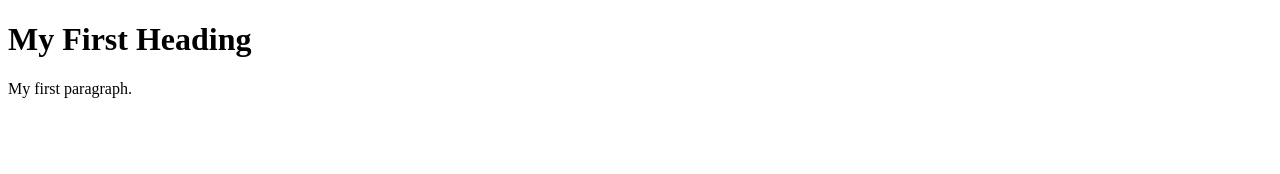
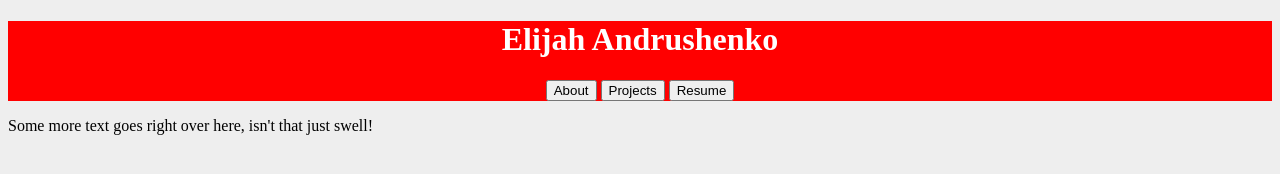
Before and after one commit to Eandrushenko/Eandrushenko.github.io, a plain HTML site: page index.html in a window 1280 px wide. Drawn offline with Linux system fonts and the light colour scheme.

Commit message:
Added some CSS to the site

```diff
--- a/index.html
+++ b/index.html
@@ -1,12 +1,15 @@
 <!DOCTYPE html>
 <html>
-<head>
-<title>Page Title</title>
-</head>
-<body>
+	<head>
+		<title> My Website </title>
+		<link rel="stylesheet" type="text/css" href="style.css" />
+	</head>
 
-<h1>My First Heading</h1>
-<p>My first paragraph.</p>
+	<body>
+		<div id="header">
+			<h1> Elijah Andrushenko </h1> <button type="button">About</button> <button type="button">Projects</button> <button type="button">Resume</button>
+		</div>
 
-</body>
+		<p>Some more text goes right over here, isn't that just swell!</p>
+	</body>
 </html>
--- /dev/null
+++ b/style.css
@@ -0,0 +1,11 @@
+body
+{
+	background-color: #EEEEEE;
+}
+
+#header
+{
+	background-color: #FF0000;
+	color: white;
+	text-align: center;
+}
```
